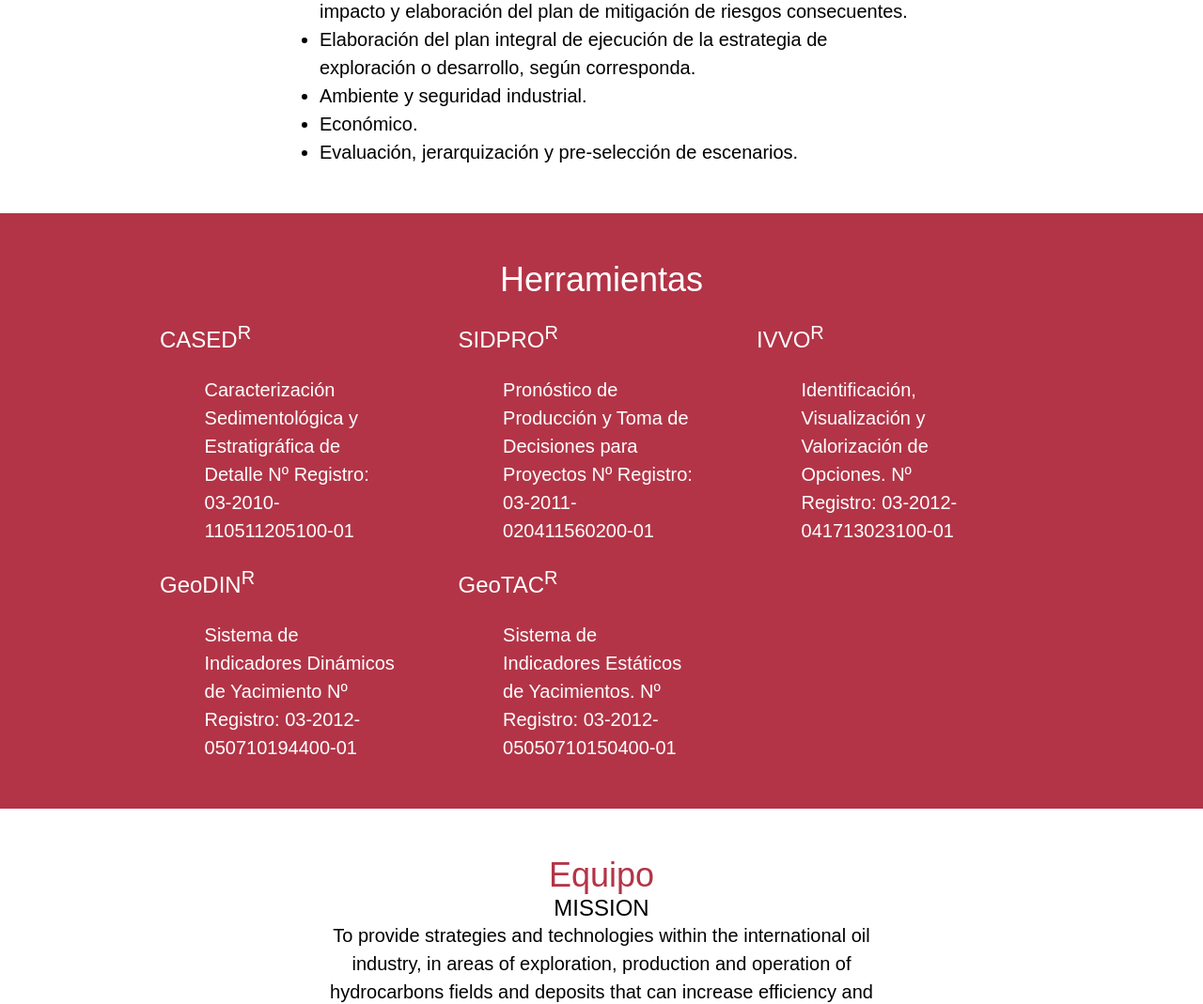
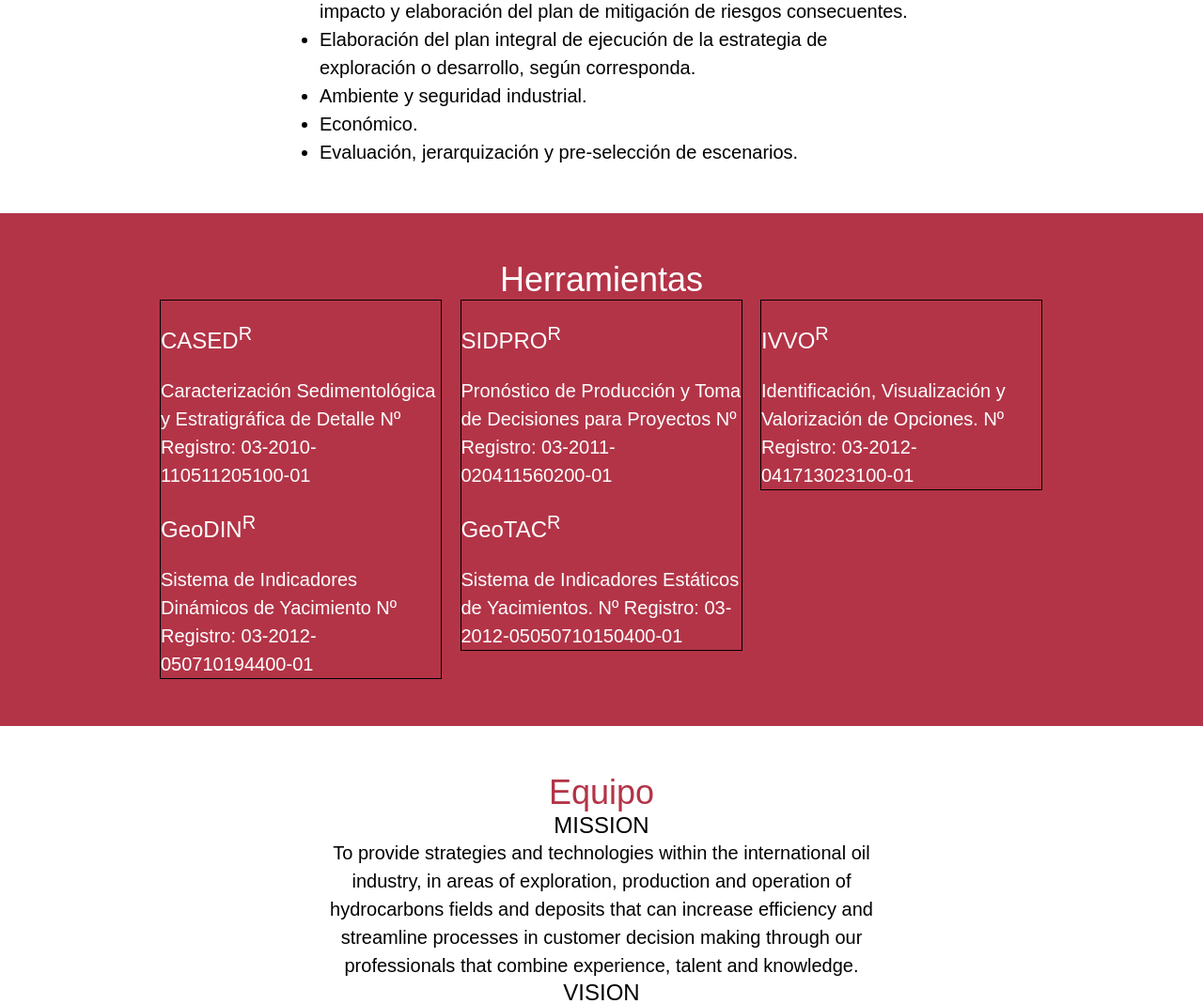
Before and after one commit to racoquita/royi, a PHP site: page / in a window 1280 px wide. Shown: the part 910-1979 px from the top of the page at 94% size. Run offline with PHP 8.4, Linux system fonts and the light colour scheme; some libraries are stand-ins or nearby versions.

Commit message:
more styles

```diff
--- a/css/main.css
+++ b/css/main.css
@@ -109,61 +109,67 @@ section p, section h2 {
   max-width: 640px;
   margin: 0 auto;
 }
-/* line 100, scss/main.scss */
+/* line 99, scss/main.scss */
 section form {
   float: left;
   width: 48.936170213%;
 }
-/* line 106, scss/main.scss */
+/* line 105, scss/main.scss */
 section .section-content {
   max-width: 940px;
   margin: 0 auto;
   overflow: hidden;
 }
-/* line 112, scss/main.scss */
+/* line 111, scss/main.scss */
 section.color-bg {
   background: #b33447;
 }
-/* line 114, scss/main.scss */
+/* line 113, scss/main.scss */
 section.color-bg h2 {
   color: white;
 }
-/* line 117, scss/main.scss */
+/* line 116, scss/main.scss */
 section.color-bg * {
   color: white;
 }
-/* line 121, scss/main.scss */
+/* line 120, scss/main.scss */
 section#intro {
   min-height: 355px;
   padding-top: 100px;
 }
-/* line 124, scss/main.scss */
+/* line 123, scss/main.scss */
 section#intro button {
   display: block;
   margin: 50px auto 0 auto;
 }
-/* line 128, scss/main.scss */
+/* line 127, scss/main.scss */
 section#intro p {
   text-align: center;
 }
-/* line 135, scss/main.scss */
+/* line 134, scss/main.scss */
 section#services ul {
   max-width: 940px;
   width: 68.085106383%;
   max-width: 640px;
   margin: 0 auto;
 }
-/* line 146, scss/main.scss */
+/* line 144, scss/main.scss */
+section#tools .section-content p {
+  margin-left: 0;
+  width: 100%;
+}
+/* line 148, scss/main.scss */
 section#tools .section-content div {
   float: left;
+  border: 1px solid #000;
   width: 31.70212766%;
   margin-left: 2.0744680851%;
 }
-/* line 150, scss/main.scss */
+/* line 153, scss/main.scss */
 section#tools .section-content div:nth-child(2) {
   margin-left: 0px;
 }
-/* line 159, scss/main.scss */
+/* line 162, scss/main.scss */
 section#company h2, section#company h3, section#company p {
   text-align: center;
   margin: 0 auto;
--- a/scss/main.scss
+++ b/scss/main.scss
@@ -95,7 +95,6 @@ section{
 		width: 68.085106383%; // 640px
 		max-width: 640px;
 		margin: 0 auto;
-		// text-align: center;
 	}
 	form{
 		float:left;
@@ -142,9 +141,13 @@ section{
 	&#tools{
 
 		.section-content{
-
+			p{
+				margin-left:0;
+				width: 100%;
+			}
 			div{
 				float: left;
+				border: 1px solid #000;
 				width:31.70212766%; //298/940px;
 				margin-left: 2.0744680851%;
 				&:nth-child(2){
```
